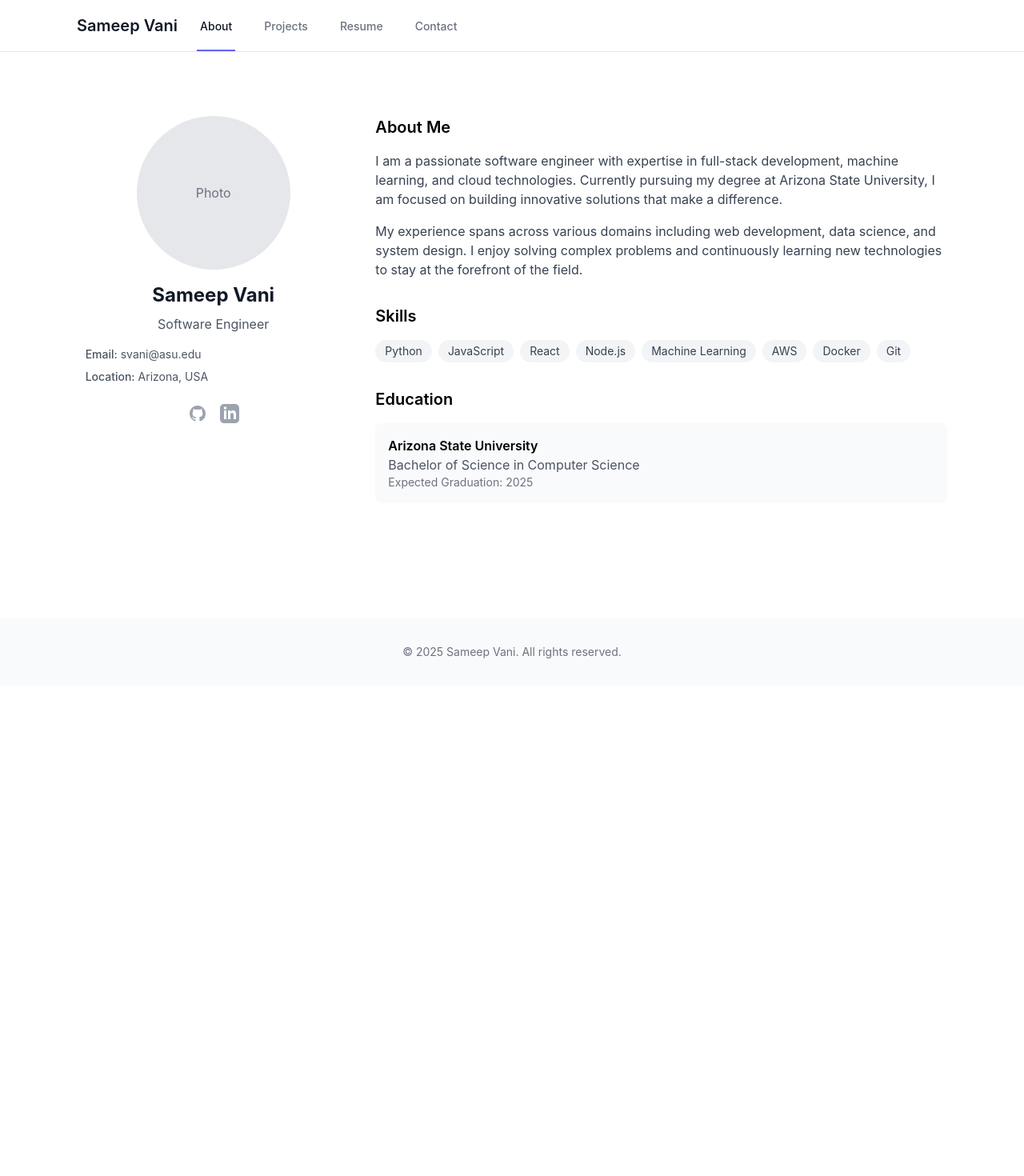
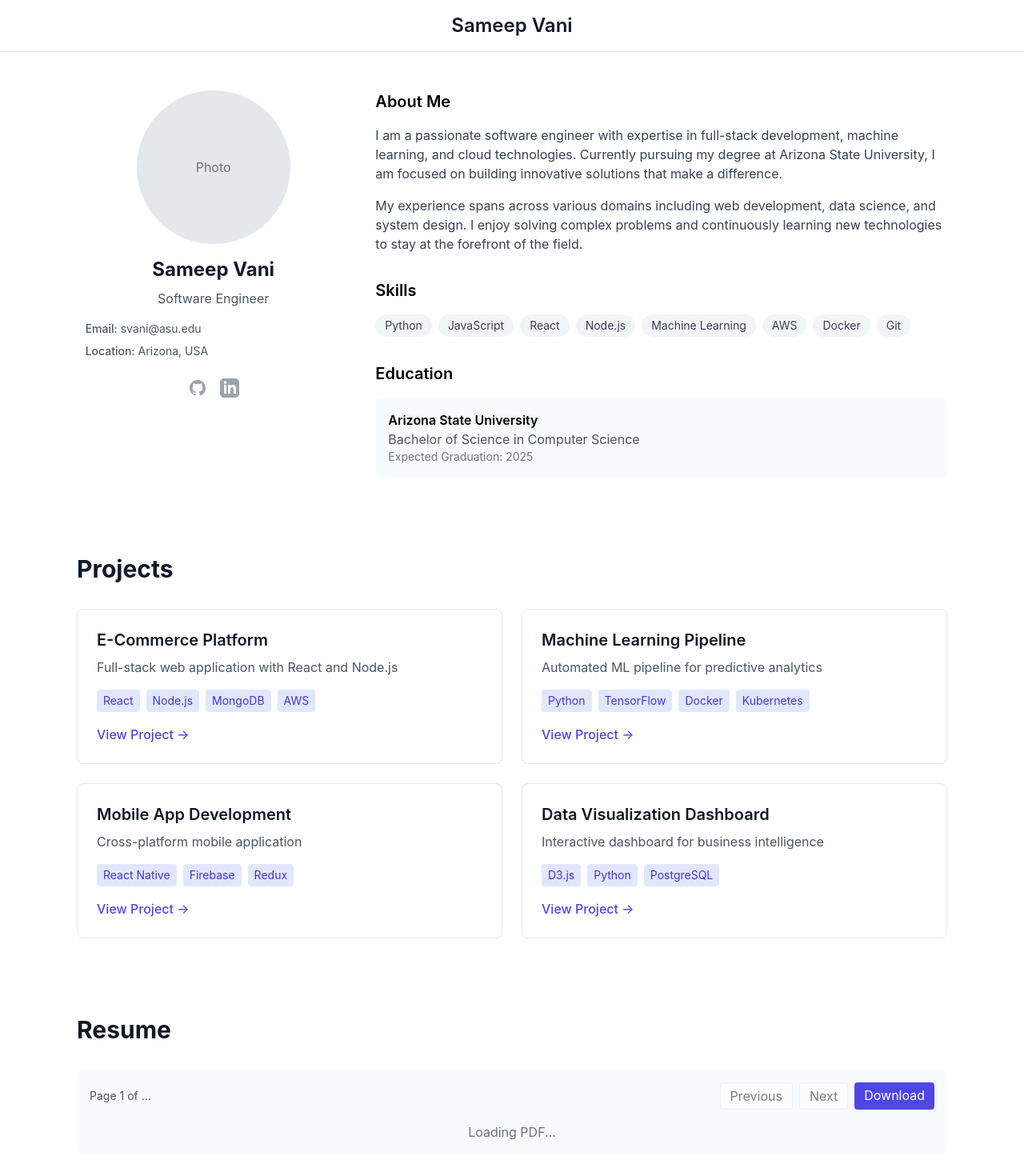
Before and after one commit to sameepv21/portfolio, a React (Create React App) app: page / in a window 1280 px wide. Shown: the top 1470 px of the page at 80% size. Before the commit the page ends 857 px from the top, so only its background shows below. Built offline with nearby package versions, Linux system fonts and the light colour scheme.

Commit message:
[feat]: single page with cover letter removed

```diff
--- a/src/App.js
+++ b/src/App.js
@@ -1,55 +1,26 @@
-import { useState } from 'react';
 import About from './components/About';
 import Projects from './components/Projects';
 import Resume from './components/Resume';
 import Contact from './components/Contact';
 
 export default function App() {
-  const [activeSection, setActiveSection] = useState('about');
-
-  const navItems = [
-    { id: 'about', label: 'About' },
-    { id: 'projects', label: 'Projects' },
-    { id: 'resume', label: 'Resume' },
-    { id: 'contact', label: 'Contact' },
-  ];
-
   return (
     <div className="min-h-screen bg-white">
-      {/* Navigation */}
-      <nav className="bg-white border-b sticky top-0 z-50">
+      {/* Header */}
+      <header className="bg-white border-b">
         <div className="max-w-6xl mx-auto px-4 sm:px-6 lg:px-8">
-          <div className="flex justify-between h-16">
-            <div className="flex">
-              <div className="flex-shrink-0 flex items-center">
-                <h1 className="text-xl font-semibold text-gray-900">Sameep Vani</h1>
-              </div>
-              <div className="hidden sm:ml-6 sm:flex sm:space-x-8">
-                {navItems.map((item) => (
-                  <button
-                    key={item.id}
-                    onClick={() => setActiveSection(item.id)}
-                    className={`inline-flex items-center px-1 pt-1 border-b-2 text-sm font-medium ${
-                      activeSection === item.id
-                        ? 'border-indigo-500 text-gray-900'
-                        : 'border-transparent text-gray-500 hover:text-gray-700 hover:border-gray-300'
-                    }`}
-                  >
-                    {item.label}
-                  </button>
-                ))}
-              </div>
-            </div>
+          <div className="flex justify-center h-16 items-center">
+            <h1 className="text-2xl font-semibold text-gray-900">Sameep Vani</h1>
           </div>
         </div>
-      </nav>
+      </header>
 
-      {/* Main Content */}
-      <main className="max-w-6xl mx-auto px-4 sm:px-6 lg:px-8 py-8">
-        {activeSection === 'about' && <About />}
-        {activeSection === 'projects' && <Projects />}
-        {activeSection === 'resume' && <Resume />}
-        {activeSection === 'contact' && <Contact />}
+      {/* Main Content - All Sections */}
+      <main className="max-w-6xl mx-auto px-4 sm:px-6 lg:px-8">
+        <About />
+        <Projects />
+        <Resume />
+        <Contact />
       </main>
 
       {/* Footer */}
--- a/src/components/Resume.js
+++ b/src/components/Resume.js
@@ -9,42 +9,15 @@ pdfjs.GlobalWorkerOptions.workerSrc = `//unpkg.com/pdfjs-dist@${pdfjs.version}/b
 export default function Resume() {
   const [numPages, setNumPages] = useState(null);
   const [pageNumber, setPageNumber] = useState(1);
-  const [showCoverLetter, setShowCoverLetter] = useState(false);
 
   const onDocumentLoadSuccess = ({ numPages }) => {
     setNumPages(numPages);
     setPageNumber(1);
   };
 
-  const currentFile = showCoverLetter ? '/files/Cover Letter.pdf' : '/files/Sameep_Vani_Resume.pdf';
-
   return (
     <div className="py-12">
-      <h2 className="text-3xl font-bold text-gray-900 mb-8">Resume & Cover Letter</h2>
-
-      {/* Document Selector */}
-      <div className="flex space-x-4 mb-6">
-        <button
-          onClick={() => {setShowCoverLetter(false); setPageNumber(1);}}
-          className={`px-4 py-2 rounded-lg font-medium ${
-            !showCoverLetter
-              ? 'bg-indigo-600 text-white'
-              : 'bg-gray-200 text-gray-700 hover:bg-gray-300'
-          }`}
-        >
-          Resume
-        </button>
-        <button
-          onClick={() => {setShowCoverLetter(true); setPageNumber(1);}}
-          className={`px-4 py-2 rounded-lg font-medium ${
-            showCoverLetter
-              ? 'bg-indigo-600 text-white'
-              : 'bg-gray-200 text-gray-700 hover:bg-gray-300'
-          }`}
-        >
-          Cover Letter
-        </button>
-      </div>
+      <h2 className="text-3xl font-bold text-gray-900 mb-8">Resume</h2>
 
       {/* PDF Viewer Container */}
       <div className="bg-gray-50 rounded-lg p-4">
@@ -68,7 +41,7 @@ export default function Resume() {
               Next
             </button>
             <a
-              href={currentFile}
+              href="/files/Sameep_Vani_Resume.pdf"
               download
               className="px-3 py-1 bg-indigo-600 text-white rounded hover:bg-indigo-700"
             >
@@ -79,7 +52,7 @@ export default function Resume() {
 
         <div className="flex justify-center overflow-auto" style={{ maxHeight: '800px' }}>
           <Document
-            file={currentFile}
+            file="/files/Sameep_Vani_Resume.pdf"
             onLoadSuccess={onDocumentLoadSuccess}
             loading={<div className="text-gray-500">Loading PDF...</div>}
             error={<div className="text-red-500">Failed to load PDF</div>}
```
Also changed, not shown: 1 other file (tests, documents, lock files or other folders).
